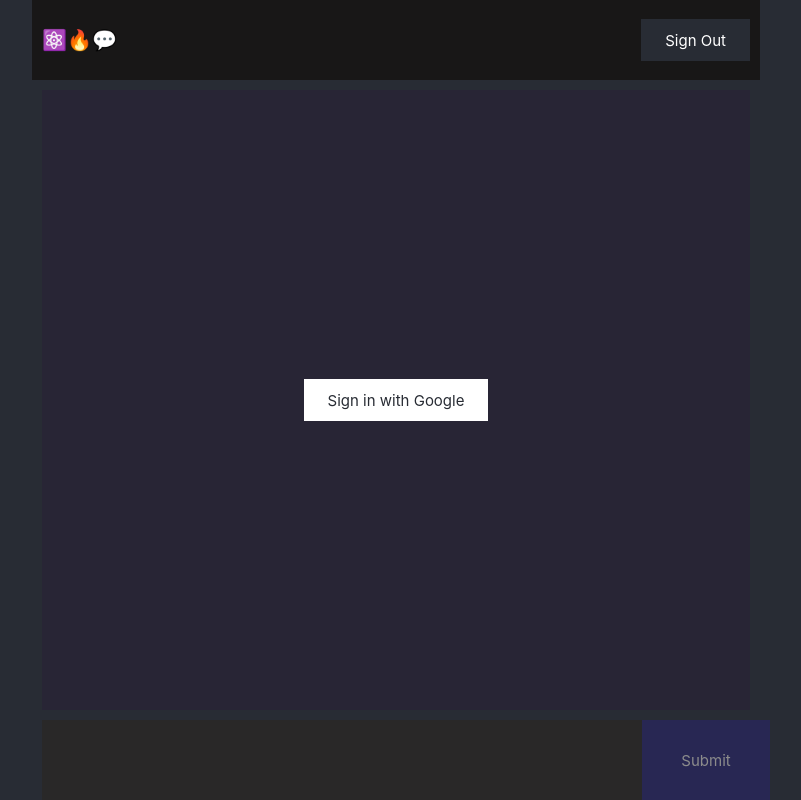
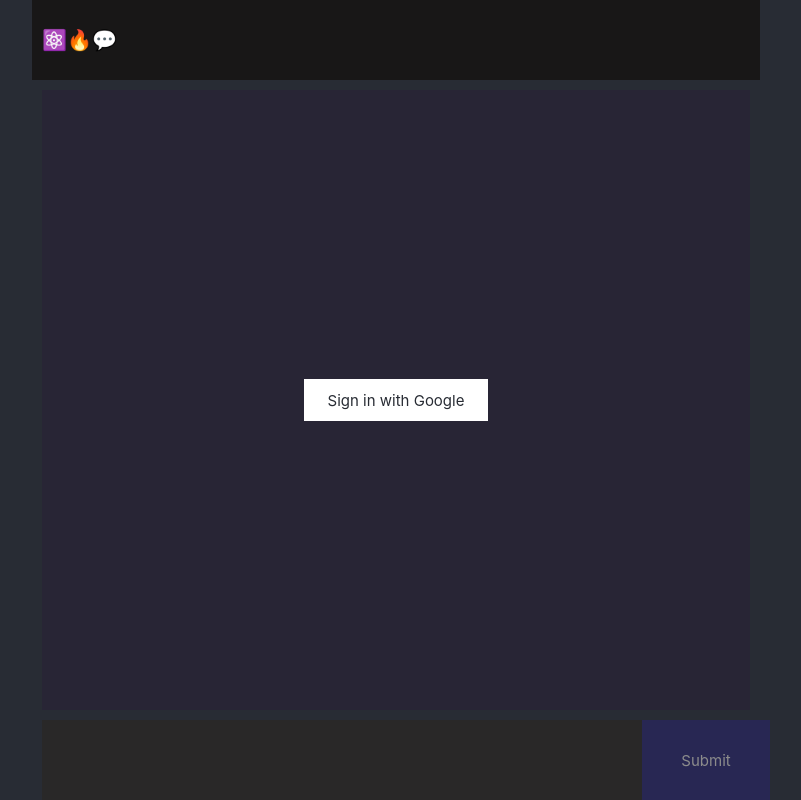
Before and after one commit to karimshalapy/chattzzy, a React (Create React App) app: page / in a window 1280 px wide. Shown: the whole page, without its empty margins (244-1045 px from the left). Built offline with nearby package versions, Linux system fonts and the light colour scheme; no server answers.

Commit message:
fix: hide logout button when logged out

```diff
--- a/src/App.tsx
+++ b/src/App.tsx
@@ -17,7 +17,11 @@ function App() {
     <div className={classes.App}>
       <header>
         <h1>⚛️🔥💬</h1>
-        <Button variant="secondary" onClick={() => { auth.signOut() }}>Sign Out</Button>
+        {
+          user
+            ? <Button variant="secondary" onClick={() => { auth.signOut() }}>Sign Out</Button>
+            : null
+        }
       </header>
       <main className={classes.MainContainer}>
         <section className={classes.ChatContainer}>
```
